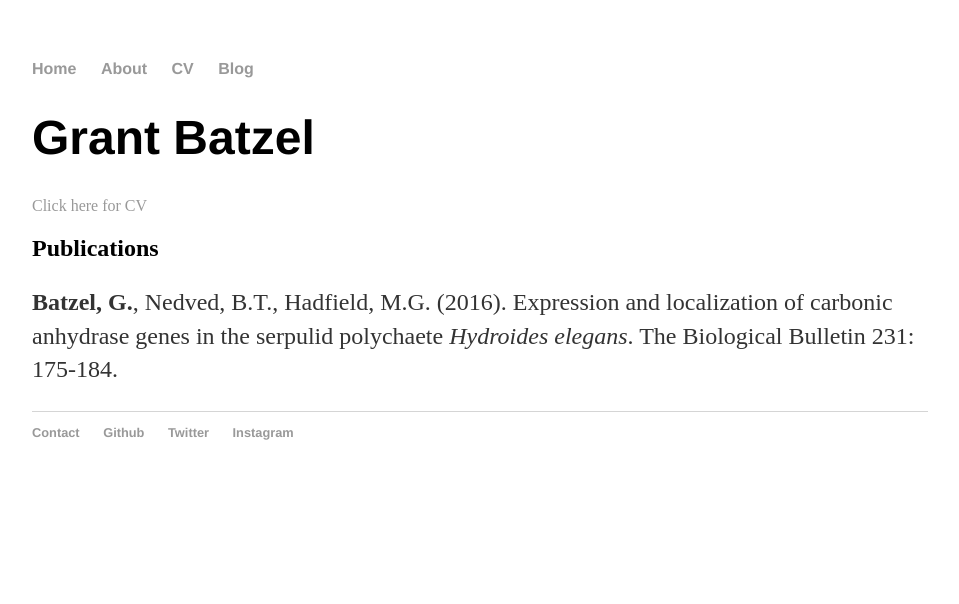
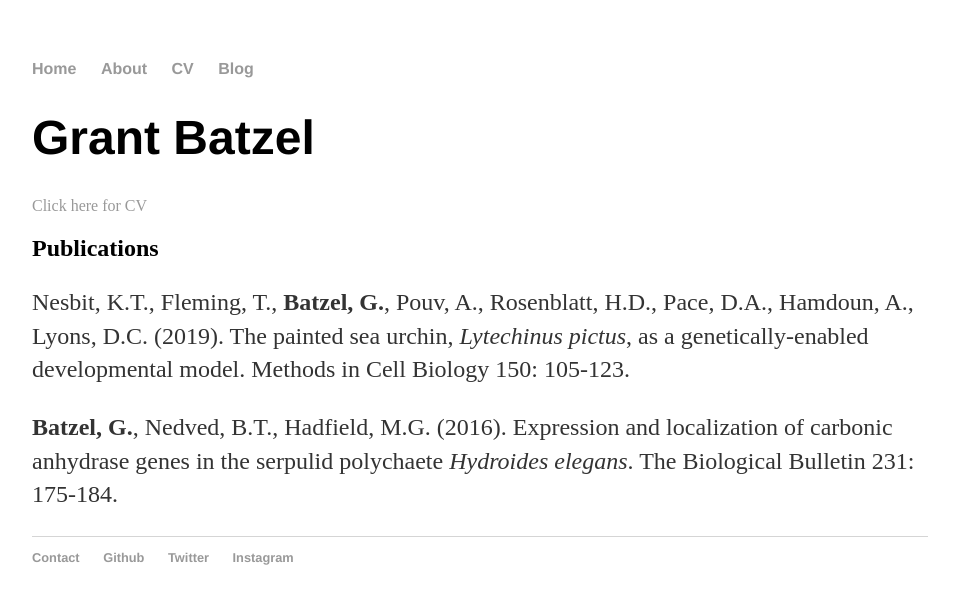
Before and after one commit to gbatzel/gbatzel, a Jekyll site: the page built from cv/index.html, in a window 1280 px wide. Shown: the top 604 px of the page, without its empty margins (160-1119 px from the left). Built offline with Jekyll 4.4.1, drawn with Linux system fonts in a browser that asks for light colours.

Commit message:
Update index.html

```diff
--- a/cv/index.html
+++ b/cv/index.html
@@ -7,7 +7,9 @@ title: Grant's CV
 					<h1>Grant Batzel</h1>
 					<a href="batzel_cv.pdf" class="download" title="Download CV as PDF">Click here for CV</a>
 					<h2>Publications</h2>
+					<p>Nesbit, K.T., Fleming, T., <strong>Batzel, G.</strong>, Pouv, A., Rosenblatt, H.D., Pace, D.A., Hamdoun, A., Lyons, D.C. (2019). The painted sea urchin, <i>Lytechinus pictus</i>, as a genetically-enabled developmental model. Methods in Cell Biology 150: 105-123.<p>
 					<p><strong>Batzel, G.</strong>, Nedved, B.T., Hadfield, M.G. (2016). Expression and localization of carbonic anhydrase genes in the serpulid polychaete <i>Hydroides elegans</i>. The Biological Bulletin 231: 175-184.<p>
 
 
+
 	</div>
```
